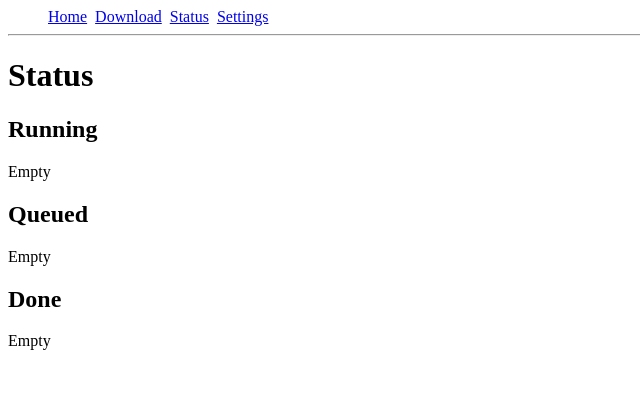
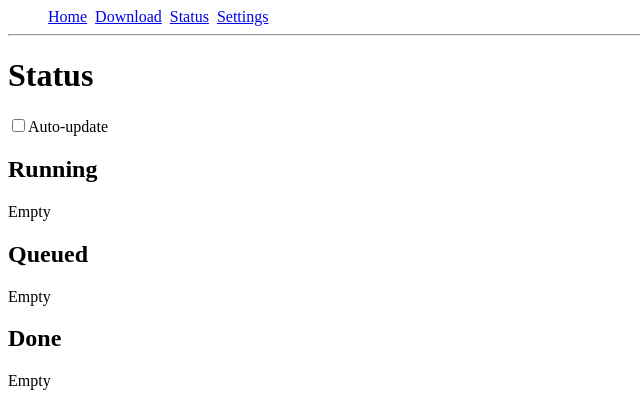
Before and after one commit to mfgering/yt_server, a Flask app: page /status in a window 1280 px wide. Shown: the top 420 px of the page, without its empty margins (0-640 px from the left). Run offline with Flask 2, Linux system fonts and the light colour scheme.

Commit message:
autoupdate

```diff
--- a/app/templates/status.html
+++ b/app/templates/status.html
@@ -31,6 +31,7 @@
 
 {% block content %}
   <h1>Status</h1>
+  <label><input type="checkbox" onclick="handle_auto_update_click(this);"</input>Auto-update</label>
   <h2>Running</h2>
     {{ dl_table(context.running, 'dl-running', ['URL', 'ETA', 'Percent', 'Speed', 'Total Bytes', 'Log'])}}
   <h2>Queued</h2>
```
